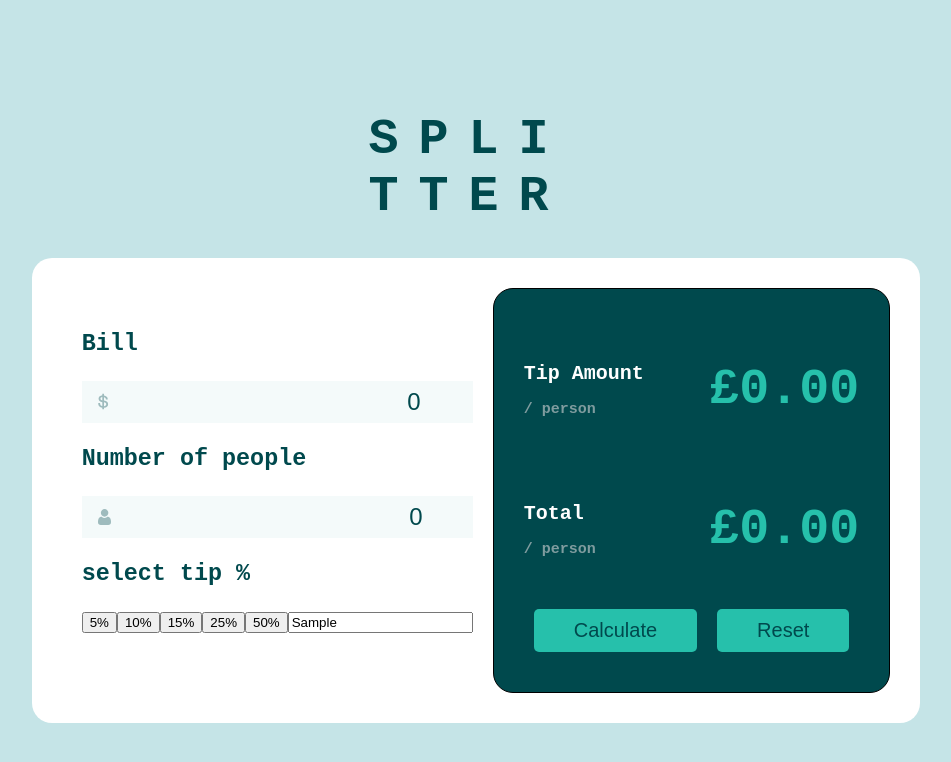
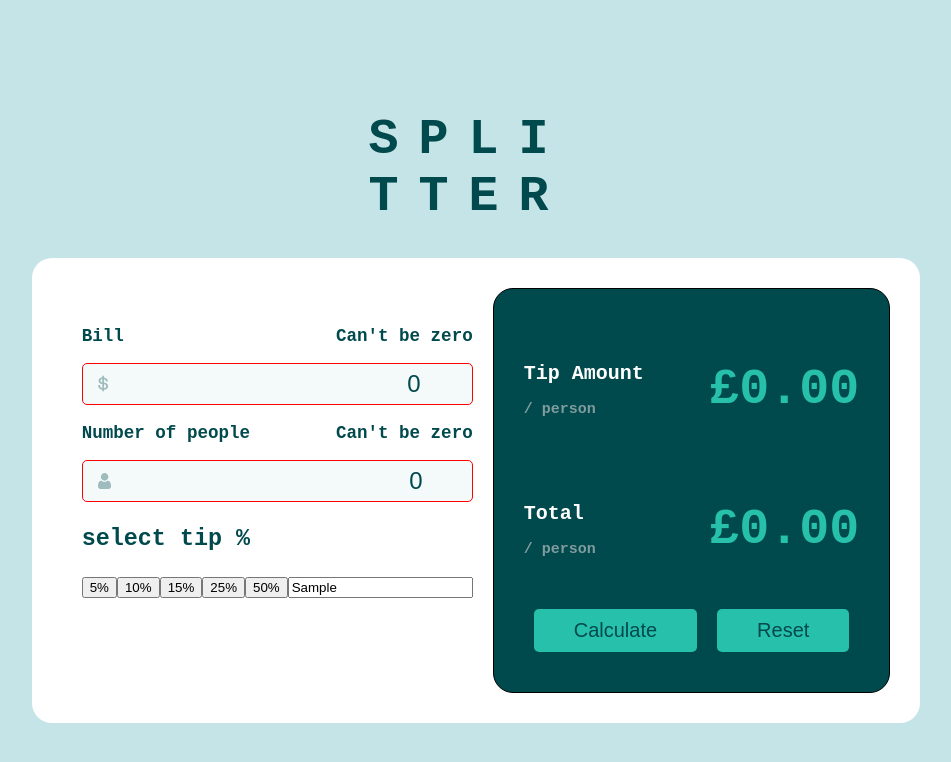
Before and after one commit to 11ma/tip-calc, a React (Create React App) app: page / in a window 1280 px wide. Both pictures are taken after typing "Sample" into the empty fields and a click on the button "5%". Shown: the top 762 px of the page, without its empty margins (164-1115 px from the left). Built offline with nearby package versions, Linux system fonts and the light colour scheme.

Commit message:
handled validation for bill and people input

```diff
--- a/package.json
+++ b/package.json
@@ -6,6 +6,7 @@
     "@testing-library/jest-dom": "^5.11.4",
     "@testing-library/react": "^11.1.0",
     "@testing-library/user-event": "^12.1.10",
+    "classnames": "^2.3.1",
     "node-sass": "^6.0.1",
     "react": "^17.0.2",
     "react-dom": "^17.0.2",
--- a/src/components/Bill.js
+++ b/src/components/Bill.js
@@ -1,9 +1,17 @@
-import styles from "../modules/Bill.module.scss";
+import classNames from "classnames";
+import { Title, InputContainer, InputError } from "../modules/Bill.module.scss";
 
-const Bill = ({ value, onChange, src }) => (
+const Bill = ({ value, onChange, src, validate }) => (
   <div>
-    <h3>Bill</h3>
-    <div className={styles.InputContainer}>
+    <div className={Title}>
+      <h3>Bill</h3>
+      {validate ? <h3>Can't be zero</h3> : ""}
+    </div>
+    <div
+      className={classNames(InputContainer, {
+        [InputError]: validate === true,
+      })}
+    >
       <img src={src} />
       <input value={value} onChange={onChange} required />
     </div>
--- a/src/components/People.js
+++ b/src/components/People.js
@@ -1,9 +1,23 @@
-import { Input, InputContainer } from "../modules/Bill.module.scss";
+import classNames from "classnames";
+import {
+  Title,
+  Input,
+  InputContainer,
+  InputError,
+} from "../modules/Bill.module.scss";
+// import styles from "../modules/People.module.scss";
 
-const People = ({ value, onChange, src }) => (
+const People = ({ value, onChange, src, validate }) => (
   <div>
-    <h3>Number of people</h3>
-    <div className={InputContainer}>
+    <div className={Title}>
+      <h3>Number of people</h3>
+      {validate ? <h3>Can't be zero</h3> : ""}
+    </div>
+    <div
+      className={classNames(InputContainer, {
+        [InputError]: validate === true,
+      })}
+    >
       <img src={src} />
       <input className={Input} value={value} onChange={onChange} required />
     </div>
--- a/src/components/TipCalc.js
+++ b/src/components/TipCalc.js
@@ -17,16 +17,20 @@ const TipCalc = () => {
   const [tip, setTip] = useState(0);
   const [tipPerPerson, setTipPerPerson] = useState(0);
   const [totalPerPerson, setTotalPerPerson] = useState(0);
+  const [validatePeople, setValidatePeople] = useState(false);
+  const [validateBill, setValidateBill] = useState(false);
 
   // Validation with REGEX
   const rgx = /^[+-]?\d*(?:[.,]\d*)?$/;
 
   const handleBill = (event) => {
+    setValidateBill(false);
     let billInput = event.target.value;
     if (rgx.test(billInput)) setBill(billInput);
   };
 
   const handlePeople = (event) => {
+    setValidatePeople(false);
     setNPeople(Number(event.target.value));
   };
 
@@ -43,13 +47,16 @@ const TipCalc = () => {
   // calculate cost
   const HandleCosts = (event) => {
     event.preventDefault();
-
-    let overallTip = bill * tip;
-    let perPersonTip = nPeople ? overallTip / nPeople : 0;
-    let overallCost = Number(bill) + Number(overallTip);
-    let perPersonCost = nPeople ? overallCost / nPeople : 0;
-    setTipPerPerson(perPersonTip ? perPersonTip : 0);
-    setTotalPerPerson(perPersonCost ? perPersonCost : 0);
+    if (!bill) setValidateBill(true);
+    if (!nPeople) setValidatePeople(true);
+    else {
+      let overallTip = bill * tip;
+      let perPersonTip = overallTip / nPeople;
+      let overallCost = Number(bill) + Number(overallTip);
+      let perPersonCost = overallCost / nPeople;
+      setTipPerPerson(perPersonTip ? perPersonTip : 0);
+      setTotalPerPerson(perPersonCost ? perPersonCost : 0);
+    }
   };
 
   // reset
@@ -60,14 +67,26 @@ const TipCalc = () => {
     setTip(0);
     setTipPerPerson(0);
     setTotalPerPerson(0);
+    setValidateBill(false);
+    setValidatePeople(false);
   };
 
   return (
     <>
       <form className={styles.container} onSubmit={HandleCosts}>
         <div className={styles.InputContainer}>
-          <Bill value={bill} onChange={handleBill} src={Dollar} />
-          <People value={nPeople} onChange={handlePeople} src={Person} />
+          <Bill
+            value={bill}
+            onChange={handleBill}
+            src={Dollar}
+            validate={validateBill}
+          />
+          <People
+            value={nPeople}
+            onChange={handlePeople}
+            src={Person}
+            validate={validatePeople}
+          />
           <Tip onClick={handlePresetTip} onChange={handleCustomTip} />
         </div>
         {/* <h3>tip value is {tip * 100}%</h3> */}
--- a/src/modules/Bill.module.scss
+++ b/src/modules/Bill.module.scss
@@ -1,7 +1,14 @@
+.Title {
+  font-size: 15px;
+  display: flex;
+  justify-content: space-between;
+}
+
 .InputContainer {
   border: 1px solid hsl(189, 41%, 97%);
   background-color: hsl(189, 41%, 97%);
   padding: 5px 15px;
+  border-radius: 5px;
 
   input {
     border: none;
@@ -17,3 +24,7 @@
     outline: none;
   }
 }
+
+.InputError {
+  border: 1px solid red;
+}
```
Also changed, not shown: src/modules/People.module.scss (+3 -5 lines), 1 other file (tests, documents, lock files or other folders).
